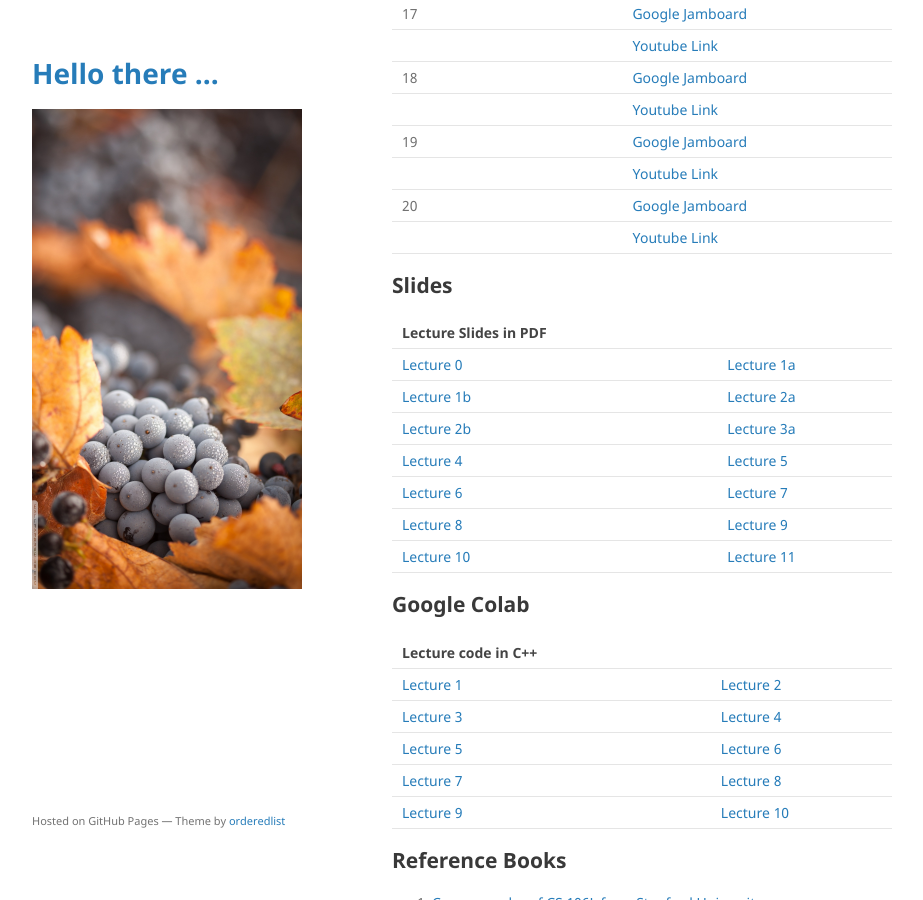
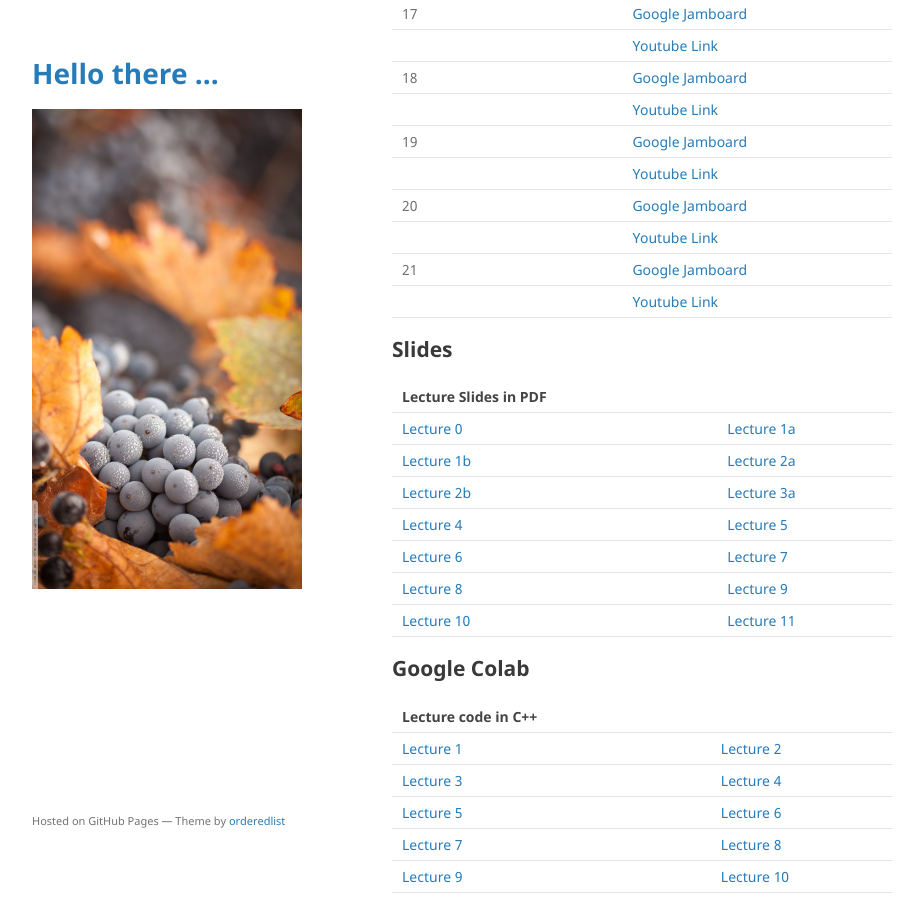
Before and after one commit to mohammadmotiurrahman/mohammadmotiurrahman.github.io, a Jekyll site: the page built from cse203_1/index.md, in a window 1280 px wide and 900 px high, scrolled down 3693 px. Shown: the whole window, without its empty margins (178-1101 px from the left). Built offline with Jekyll 4.4.1, drawn with Linux system fonts in a browser that asks for light colours; our own code applies the rules of GitHub Pages for plain Markdown files.

Commit message:
Update index.md

```diff
--- a/cse203_1/index.md
+++ b/cse203_1/index.md
@@ -121,8 +121,12 @@ environment will force me to not evaluate your exam copies.
 |         |              | [Youtube Link](https://youtu.be/Yk_AJzpn-QE)                                                                   |
 | 19      |              | [Google Jamboard](https://jamboard.google.com/d/14LAmf2GkkS-zmEvmxe_rJeywV2fhPCe9b9Js4Plajxk/edit?usp=sharing) |
 |         |              | [Youtube Link](https://youtu.be/MMLz_JKxrSE)                                                                   |
-| 20      |              | [Google Jamboard]() |
+| 20      |              | [Google Jamboard](https://jamboard.google.com/d/1nBUuWGwQcOJOuc5CQC2y29BCMSFhs0F0OcZ6mLIh31s/edit?usp=sharing) |
 |         |              | [Youtube Link](https://youtu.be/l8KrYWydXEw)                                                                   |
+| 21      |              | [Google Jamboard](https://jamboard.google.com/d/1nBUuWGwQcOJOuc5CQC2y29BCMSFhs0F0OcZ6mLIh31s/edit?usp=sharing) |
+|         |              | [Youtube Link](https://youtu.be/EuPHRsXqv3w)                                                                   |
+
+
 
 
 
```
